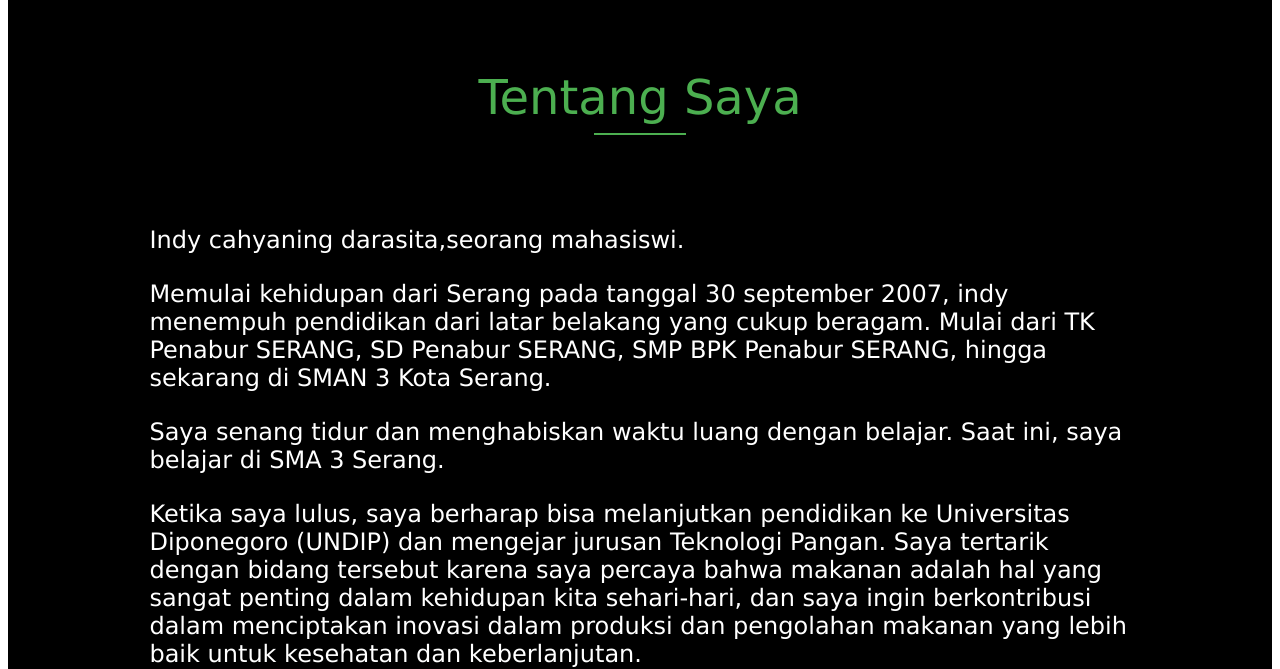
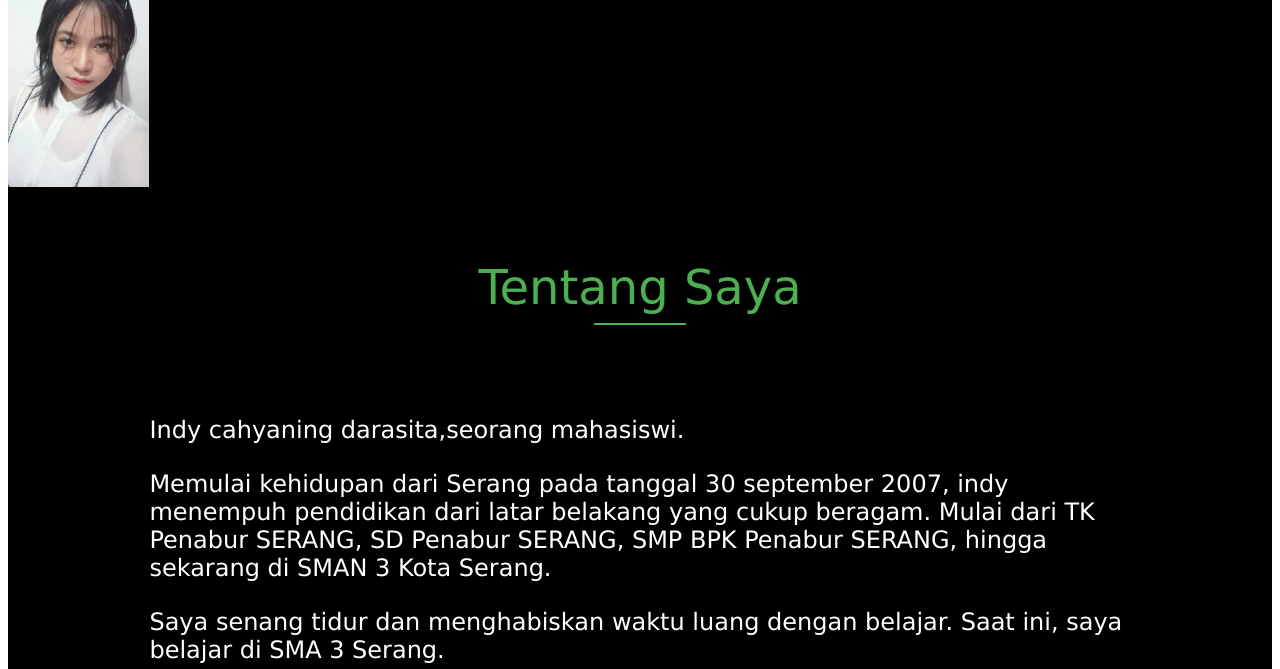
Before and after one commit to IND5FY/dyraa, a plain HTML site: page index.html in a window 1280 px wide. Shown: the part 138-807 px from the top of the page. Drawn offline with Linux system fonts and the light colour scheme.

Commit message:
Update index.html

```diff
--- a/index.html
+++ b/index.html
@@ -106,7 +106,7 @@
 					</tr>
 
 					<tr>
-							<img src="indy.jpeg" widht="60" height="60">
+							<img src="indy.jpeg" widht="250" height="250">
 						</td>
 
 						<td width="90%">
```
